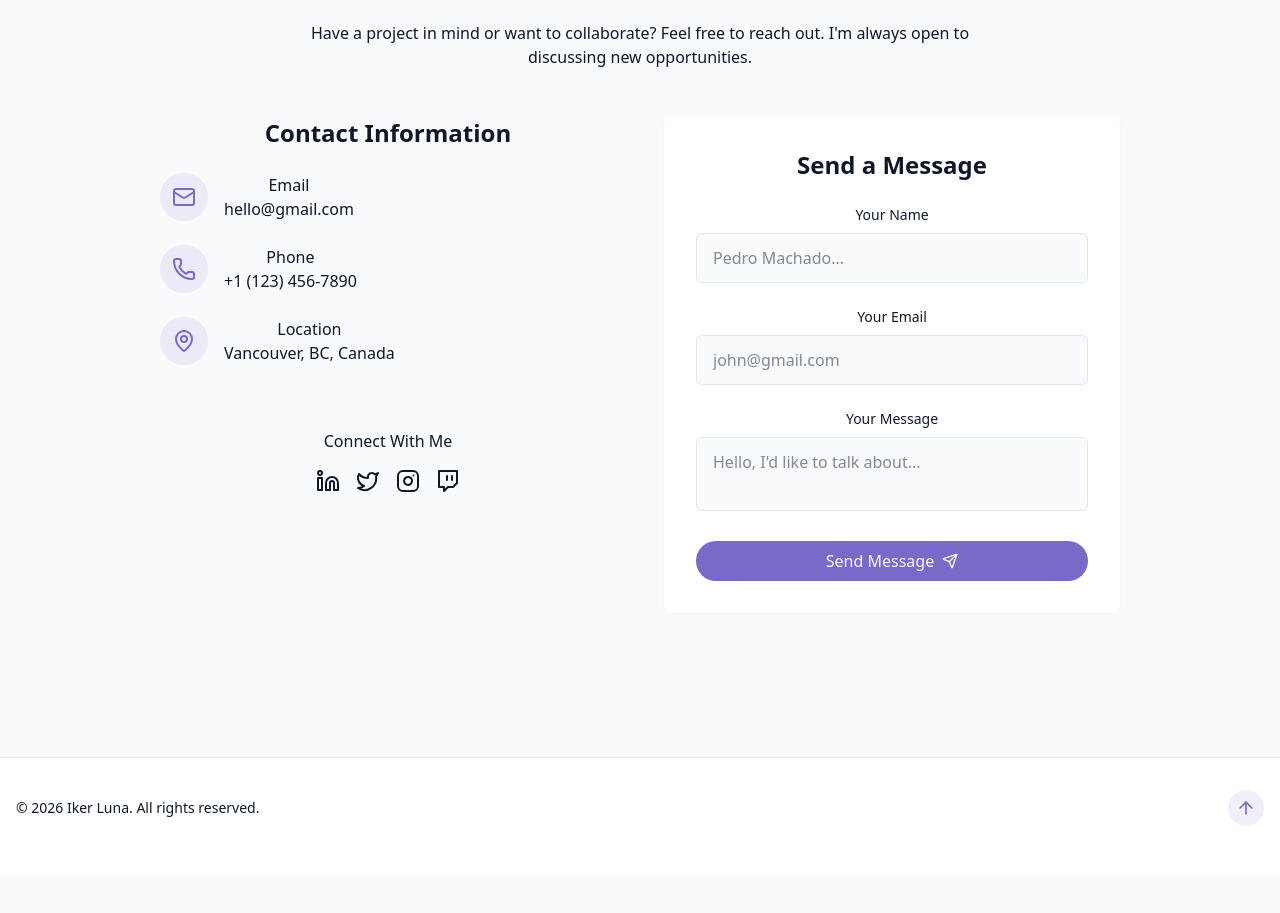
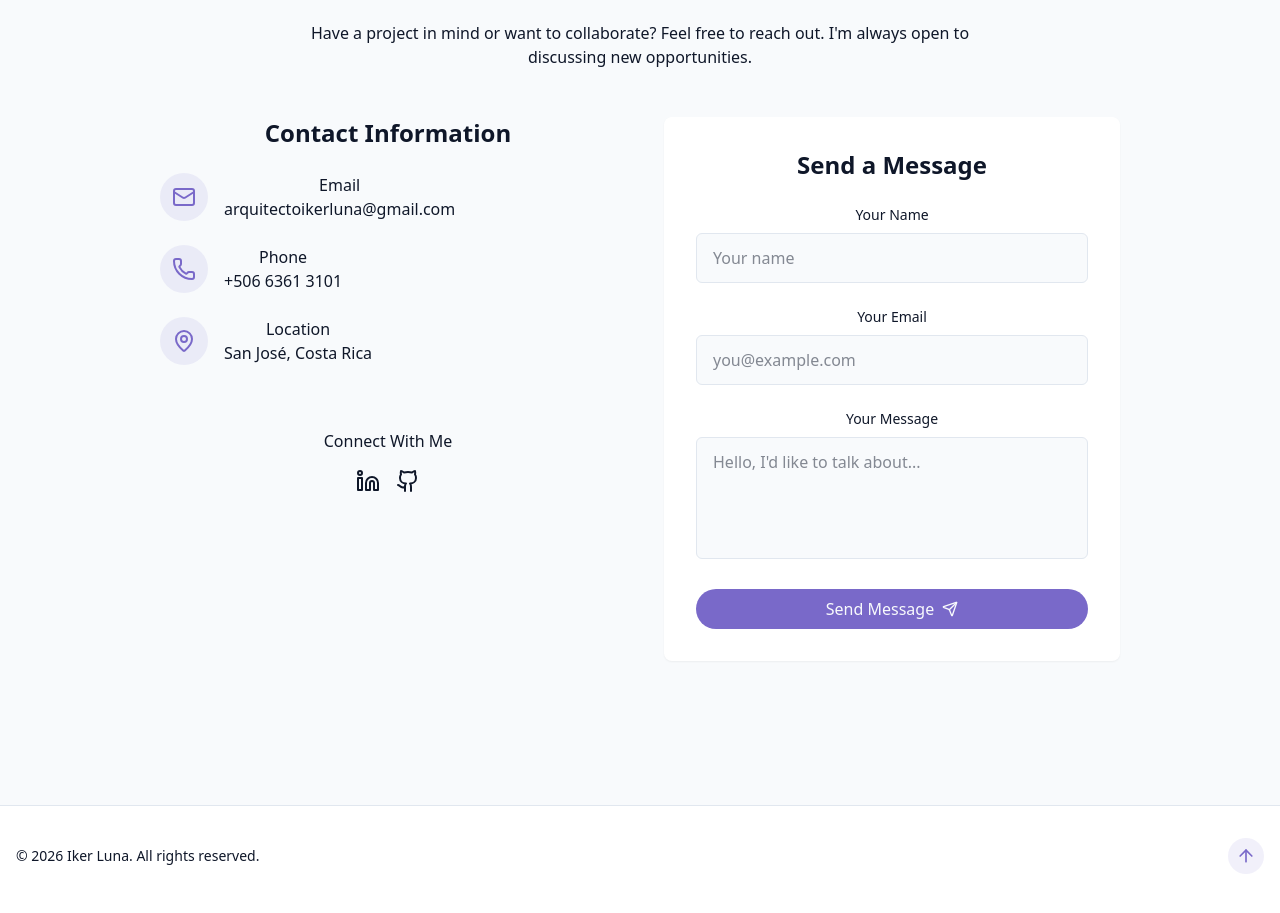
Before and after one commit to iluna007/il-portfolio, a React (Vite) app: page /#/ in a window 1280 px wide. Shown: the part 3813-4726 px from the top of the page. Before the commit the page ends 4687 px from the top, so only its background shows below. Built offline with nearby package versions, Linux system fonts and the light colour scheme.

Commit message:
get in touch page changes

```diff
--- a/src/components/ContactSection.jsx
+++ b/src/components/ContactSection.jsx
@@ -1,12 +1,10 @@
 import {
-  Instagram,
   Linkedin,
+  Github,
   Mail,
   MapPin,
   Phone,
   Send,
-  Twitch,
-  Twitter,
 } from "lucide-react";
 import { cn } from "@/lib/utils";
 import { useToast } from "@/hooks/use-toast";
@@ -16,19 +14,45 @@ export const ContactSection = () => {
   const { toast } = useToast();
   const [isSubmitting, setIsSubmitting] = useState(false);
 
-  const handleSubmit = (e) => {
+  const handleSubmit = async (e) => {
     e.preventDefault();
-
     setIsSubmitting(true);
 
-    setTimeout(() => {
+    const formData = new FormData(e.target);
+
+    try {
+      const response = await fetch("https://formspree.io/f/mwvqbqjy", {
+        method: "POST",
+        body: formData,
+        headers: {
+          Accept: "application/json",
+        },
+      });
+
+      if (response.ok) {
+        toast({
+          title: "Message sent!",
+          description: "Thank you for your message. I'll get back to you soon.",
+        });
+        e.target.reset();
+      } else {
+        toast({
+          title: "Something went wrong",
+          description: "Please try again later.",
+          variant: "destructive",
+        });
+      }
+    } catch (error) {
       toast({
-        title: "Message sent!",
-        description: "Thank you for your message. I'll get back to you soon.",
+        title: "Network error",
+        description: "Please check your connection and try again.",
+        variant: "destructive",
       });
+    } finally {
       setIsSubmitting(false);
-    }, 1500);
+    }
   };
+
   return (
     <section id="contact" className="py-24 px-4 relative bg-secondary/30">
       <div className="container mx-auto max-w-5xl">
@@ -42,86 +66,86 @@ export const ContactSection = () => {
         </p>
 
         <div className="grid grid-cols-1 md:grid-cols-2 gap-12">
+          {/* Contact info */}
           <div className="space-y-8">
             <h3 className="text-2xl font-semibold mb-6">
-              {" "}
               Contact Information
             </h3>
 
-            <div className="space-y-6 justify-center">
+            <div className="space-y-6">
               <div className="flex items-start space-x-4">
                 <div className="p-3 rounded-full bg-primary/10">
-                  <Mail className="h-6 w-6 text-primary" />{" "}
+                  <Mail className="h-6 w-6 text-primary" />
                 </div>
                 <div>
-                  <h4 className="font-medium"> Email</h4>
+                  <h4 className="font-medium">Email</h4>
                   <a
-                    href="mailto:hello@gmail.com"
+                    href="mailto:arquitectoikerluna@gmail.com"
                     className="text-muted-foreground hover:text-primary transition-colors"
                   >
-                    hello@gmail.com
+                    arquitectoikerluna@gmail.com
                   </a>
                 </div>
               </div>
+
               <div className="flex items-start space-x-4">
                 <div className="p-3 rounded-full bg-primary/10">
-                  <Phone className="h-6 w-6 text-primary" />{" "}
+                  <Phone className="h-6 w-6 text-primary" />
                 </div>
                 <div>
-                  <h4 className="font-medium"> Phone</h4>
+                  <h4 className="font-medium">Phone</h4>
                   <a
-                    href="tel:+11234567890"
+                    href="tel:+50663613101"
                     className="text-muted-foreground hover:text-primary transition-colors"
                   >
-                    +1 (123) 456-7890
+                    +506 6361 3101
                   </a>
                 </div>
               </div>
+
               <div className="flex items-start space-x-4">
                 <div className="p-3 rounded-full bg-primary/10">
-                  <MapPin className="h-6 w-6 text-primary" />{" "}
+                  <MapPin className="h-6 w-6 text-primary" />
                 </div>
                 <div>
-                  <h4 className="font-medium"> Location</h4>
-                  <a className="text-muted-foreground hover:text-primary transition-colors">
-                    Vancouver, BC, Canada
-                  </a>
+                  <h4 className="font-medium">Location</h4>
+                  <p className="text-muted-foreground">
+                    San José, Costa Rica
+                  </p>
                 </div>
               </div>
             </div>
 
             <div className="pt-8">
-              <h4 className="font-medium mb-4"> Connect With Me</h4>
+              <h4 className="font-medium mb-4">Connect With Me</h4>
               <div className="flex space-x-4 justify-center">
-                <a href="#" target="_blank">
+                <a
+                  href="https://www.linkedin.com/in/iker-l-05484b80/"
+                  target="_blank"
+                  rel="noopener noreferrer"
+                >
                   <Linkedin />
                 </a>
-                <a href="#" target="_blank">
-                  <Twitter />
-                </a>
-                <a href="#" target="_blank">
-                  <Instagram />
-                </a>
-                <a href="#" target="_blank">
-                  <Twitch />
+                <a
+                  href="https://github.com/iluna007"
+                  target="_blank"
+                  rel="noopener noreferrer"
+                >
+                  <Github />
                 </a>
               </div>
             </div>
           </div>
 
-          <div
-            className="bg-card p-8 rounded-lg shadow-xs"
-            onSubmit={handleSubmit}
-          >
-            <h3 className="text-2xl font-semibold mb-6"> Send a Message</h3>
+          {/* Form */}
+          <div className="bg-card p-8 rounded-lg shadow-xs">
+            <h3 className="text-2xl font-semibold mb-6">
+              Send a Message
+            </h3>
 
-            <form className="space-y-6">
+            <form onSubmit={handleSubmit} className="space-y-6">
               <div>
-                <label
-                  htmlFor="name"
-                  className="block text-sm font-medium mb-2"
-                >
-                  {" "}
+                <label htmlFor="name" className="block text-sm font-medium mb-2">
                   Your Name
                 </label>
                 <input
@@ -129,17 +153,13 @@ export const ContactSection = () => {
                   id="name"
                   name="name"
                   required
-                  className="w-full px-4 py-3 rounded-md border border-input bg-background focus:outline-hidden foucs:ring-2 focus:ring-primary"
-                  placeholder="Pedro Machado..."
+                  className="w-full px-4 py-3 rounded-md border border-input bg-background focus:outline-hidden focus:ring-2 focus:ring-primary"
+                  placeholder="Your name"
                 />
               </div>
 
               <div>
-                <label
-                  htmlFor="email"
-                  className="block text-sm font-medium mb-2"
-                >
-                  {" "}
+                <label htmlFor="email" className="block text-sm font-medium mb-2">
                   Your Email
                 </label>
                 <input
@@ -147,8 +167,8 @@ export const ContactSection = () => {
                   id="email"
                   name="email"
                   required
-                  className="w-full px-4 py-3 rounded-md border border-input bg-background focus:outline-hidden foucs:ring-2 focus:ring-primary"
-                  placeholder="john@gmail.com"
+                  className="w-full px-4 py-3 rounded-md border border-input bg-background focus:outline-hidden focus:ring-2 focus:ring-primary"
+                  placeholder="you@example.com"
                 />
               </div>
 
@@ -157,14 +177,14 @@ export const ContactSection = () => {
                   htmlFor="message"
                   className="block text-sm font-medium mb-2"
                 >
-                  {" "}
                   Your Message
                 </label>
                 <textarea
                   id="message"
                   name="message"
                   required
-                  className="w-full px-4 py-3 rounded-md border border-input bg-background focus:outline-hidden foucs:ring-2 focus:ring-primary resize-none"
+                  rows={4}
+                  className="w-full px-4 py-3 rounded-md border border-input bg-background focus:outline-hidden focus:ring-2 focus:ring-primary resize-none"
                   placeholder="Hello, I'd like to talk about..."
                 />
               </div>
```
